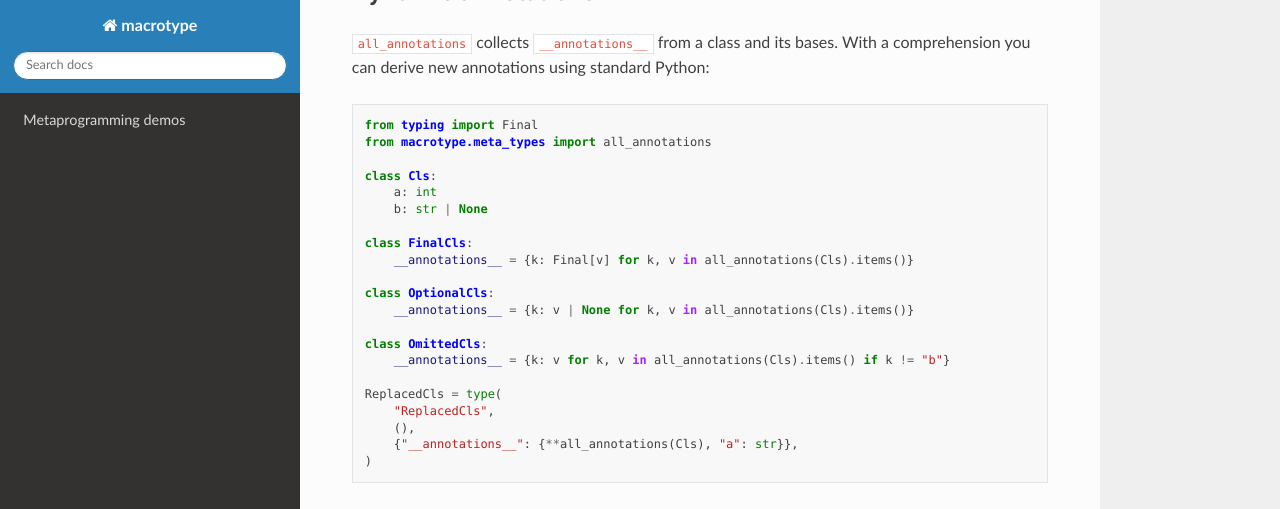
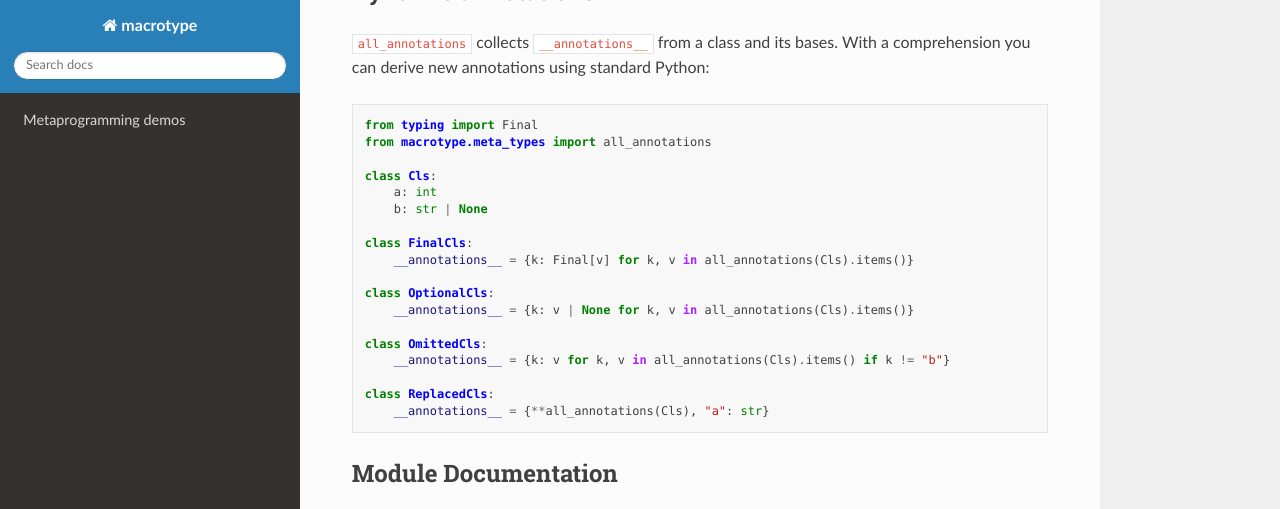
Before and after one commit to kurtbrose/macrotype, a Sphinx documentation site: the page built from docs/index.rst, in a window 1280 px wide and 900 px high, scrolled down 2535 px, cut to the strip 0-509 px from the top of the window. Built offline with Sphinx 7.4.7 and the Read the Docs theme 3.1.0, drawn with Linux system fonts in a browser that asks for light colours.

Commit message:
Update index.rst

```diff
--- a/docs/index.rst
+++ b/docs/index.rst
@@ -41,11 +41,9 @@ With a comprehension you can derive new annotations using standard Python::
     class OmittedCls:
         __annotations__ = {k: v for k, v in all_annotations(Cls).items() if k != "b"}
 
-    ReplacedCls = type(
-        "ReplacedCls",
-        (),
-        {"__annotations__": {**all_annotations(Cls), "a": str}},
-    )
+    class ReplacedCls:
+        __annotations__ = {**all_annotations(Cls), "a": str}
+
 
 Module Documentation
 --------------------
```
